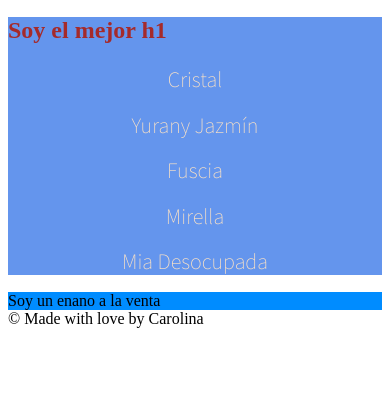
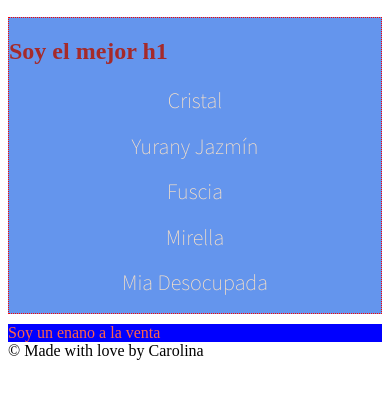
Before and after one commit to sebastianzapatar/webam, a plain HTML site: page index.html in a window 390 px wide. Shown: the part 393-792 px from the top of the page. Drawn offline with Linux system fonts and the light colour scheme; a web font is replaced by a local one.

Commit message:
se crea margin

```diff
--- a/styles/style.css
+++ b/styles/style.css
@@ -17,10 +17,21 @@ Selector id
 100
 */
 #articleid{
-    background-color: #008cff;
+    /*background:linear-gradient(#e66465, red);*/
+    background: linear-gradient(.25turn, #3f87a6,
+    #ebf8e1,#f69d3c);
 }
 .barritalateral{
     background-color: cornflowerblue;
+    border: 1px dotted red;
+    margin-bottom: 10px;
+    margin-top: 7px;
+    /*
+    margin: arriba abajo derecha izquierda
+    margin: solo //para todos
+    margin: algo algo //arribayabajo derechaizquierda
+    */
+
 }
 .barritalateral h2{
     color: bisque;
@@ -29,3 +40,17 @@ Selector id
     font-weight: lighter;
     text-align: center;
 }
+@media(max-width:900px){
+    #articleid{
+        /*background:linear-gradient(#e66465, red);*/
+        background:rgb(17, 17, 163);
+        color: rgb(232, 205, 200);
+    }
+}
+@media(max-width:600px){
+    #articleid{
+        /*background:linear-gradient(#e66465, red);*/
+        background:blue;
+        color: tomato;
+    }
+}
```
